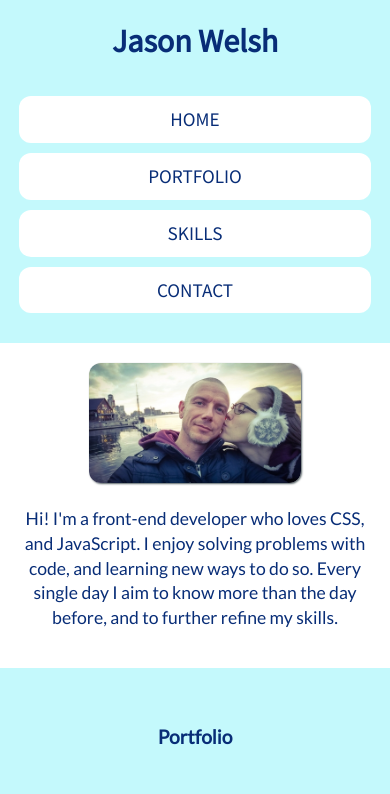
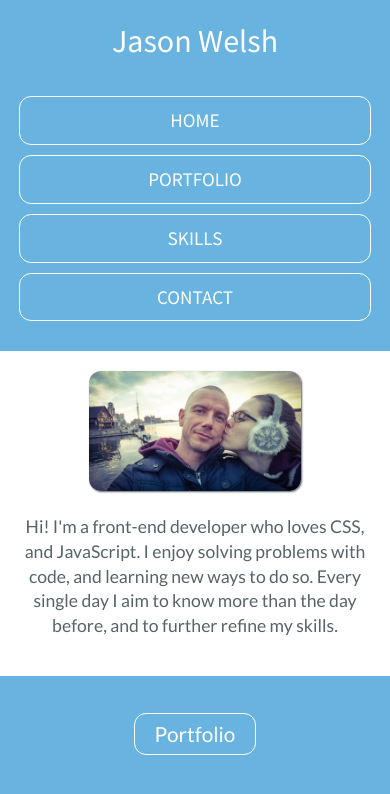
Before and after one commit to JasonBWelsh/CSS-to-Sass, a plain HTML site: page index.html in a window 390 px wide. Shown: the top 794 px of the page. Drawn offline with Linux system fonts and the light colour scheme; a web font is replaced by a local one.

Commit message:
Color variables and mobile nested rules done
Color variables and mobile nested rules done

```diff
--- a/scss/base/_base.scss
+++ b/scss/base/_base.scss
@@ -8,11 +8,15 @@
 
 body {
 	margin: 0;
-	background: #c4f9fc;
-	color: #576366;
+	background: $color-body;
+	color: $color-text-body;
 	font-family: 'Lato', Helvetica, Arial, sans-serif;
 	font-size: 1.1rem;
 	line-height: 1.4;
+}
+
+p:not(.tag) {
+	color: $color-text-light;
 }
 
 ul,
@@ -36,11 +40,9 @@ h1,
 h2,
 h3,
 h4,
-.name a,
-.main-nav a,
-.tag,
-.main-footer a {
-	color: #082d77;
+.name a {
+	color: $color-text-light;
+	font-weight: normal;
 }
 
 h1,
@@ -49,7 +51,14 @@ h1,
 }
 
 h2 {
-	font-size: 1.2rem;
+	@extend %br-12;
+	display: inline-block;
+	padding-left: 20px;
+	padding-right: 20px;
+	padding-top: 5px;
+	padding-bottom: 5px;
+	font-size: 1.3rem;
+	border: 1px solid $color-prim;
 }
 
 h3 {
--- a/scss/base/_index.scss
+++ b/scss/base/_index.scss
@@ -1,5 +1,6 @@
 /*** BASE IMPORTS ***/
 
 @import 'normalize';
+@import 'variables';
 @import 'typography';
 @import 'base';
--- /dev/null
+++ b/scss/base/_variables.scss
@@ -0,0 +1,35 @@
+
+// Descriptive color variables
+
+$white : #fff;
+$black : #000;
+$grey  : #878787;
+
+$viking : #68B3E0; /* #c4f9fc; */ /*body*/ /*#2391D3*/ /*#68B3E0*/
+$nevada : #576366; /*grey text*/
+$catalina-blue : #082d77; /*links*/
+$porcelain : #edeff0; /* .portfolio border bottom */
+$fountain-blue : #52bab3; /* contact links */
+
+
+
+// Functional color variables
+
+$color-prim : $white;
+$color-sec : '';
+
+
+$color-text-body : $nevada;
+$color-text-light: $white;
+$color-text-dark : $catalina-blue;
+$color-text-base : $viking;
+
+
+$color-border-light : $white;
+$color-border-dark : '';
+
+$color-link-default : '';
+$color-link-visited : '';
+
+$color-shadow : rgba($black,.8);
+$color-body : $viking;
--- a/scss/layout/_containers.scss
+++ b/scss/layout/_containers.scss
@@ -4,7 +4,7 @@
 .banner {
 	@extend %centered;
 	@extend %side-padding;
-	background: #fff;
+	background: $color-prim;
 	padding: 20px;
 }
 
@@ -12,8 +12,9 @@
 .profile-image {
 	@extend %br-12;
 	width: 60%;
-	box-shadow: 1px 1px 2px #576366;
+	box-shadow: 1px 1px 2px $color-text-body;
 }
+
 
 /* Layout containers ***/
 
@@ -22,7 +23,7 @@
 	@extend %centered;
 	@extend %side-padding;
 	@extend %top-padding;
-	border-bottom: 1px solid #edeff0;
+	border-bottom: 1px solid $color-prim;
 }
 
 
@@ -33,11 +34,11 @@
 	@extend %side-padding;
 	@extend %top-padding;
 	padding-bottom: 20px;
-	border-top: 1px solid #fff;
-	border-bottom: 1px solid #fff;
+	border-top: 1px solid $color-prim;
+	border-bottom: 1px solid $color-prim;
 	& ul li {
-		border-bottom: 1px solid #fff;
-		background: #fff;
+		border-bottom: 1px solid $color-prim;
+		background: $color-prim;
 		padding: .4em;
 		margin-top: 5px;
 	}
@@ -47,8 +48,7 @@
 /* Portfolio ***/
 
 .portfolio > h2 {
-	@extend %top-padding;
-	padding-bottom: 40px;
+	margin-bottom: 40px;
 }
 
 
@@ -71,18 +71,19 @@
 		margin: 0 auto;
 		margin-bottom: 3em;
 	}
-	& > h2 {
+	& h2 {
 		margin-top: 30px;
 	}
+
 	&-list li {
 		padding-bottom: 20px;
 		margin-left: auto;
 		margin-right: auto;
 	}
 	&-list a {
-		color: #52bab3;
+		color: $color-text-light;
 			&:hover {
-			color: #082d77;
+			color: $color-text-dark;
 		}
 	}
 	&-icon {
--- a/scss/layout/_footer.scss
+++ b/scss/layout/_footer.scss
@@ -2,7 +2,7 @@
 /* Footer ***/
 
 .main-footer {
-	background: #fff;
+	background: $color-prim;
 	padding-top: 1em;
 	padding-bottom: 1em;
 	font-size: 1rem;
@@ -18,4 +18,11 @@
 	& li:nth-child(n+3) {
 		display: none;
 	}
+
+	& a {
+		color: $color-text-base;
+		&:hover {
+			color: $color-text-dark;
+		}
+	}
 }
--- a/scss/layout/_header.scss
+++ b/scss/layout/_header.scss
@@ -1,7 +1,6 @@
 /* Header ***/
 
-.main {
-	&-header {
+.main-header {
 	@extend %centered;
 	font-family: 'Source Sans Pro', 'Kranky', 'Lato', Helvetica, Arial, sans-serif;
 	font-size: 1.2rem;
@@ -11,24 +10,27 @@
 	margin-bottom: 20px; /* to push down banner content */
 }
 
-	&-nav li {
+.main-nav {
+	& li {
 		@extend %br-12;
-		background: #fff;
+		background: $color-body;
+		border: 1px solid $color-border-light;
 		margin-bottom: 10px;
 	}
 
-	&-nav a {
+	& a {
+		@extend %br-12;
 		display: block;
 		padding: 10px 15px;
+		color: $color-text-light;
 			&:hover {
-			background: #c4f9fc;
-			font-weight: bold;
+			background: lighten($color-body, 3%);
 			}
 		}
 }
 
-
 .name {
 	margin-top: 0;
 	margin-bottom: 1em;
+	font-weight: normal;
 }
```
Also changed, not shown: css/application.css, 1 other file. Lines whose indentation alone changed are shown as unchanged.
